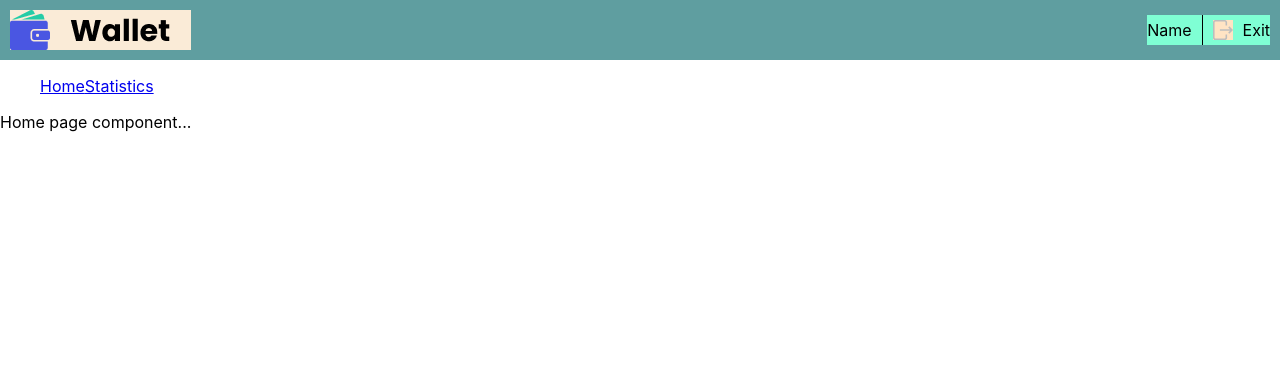
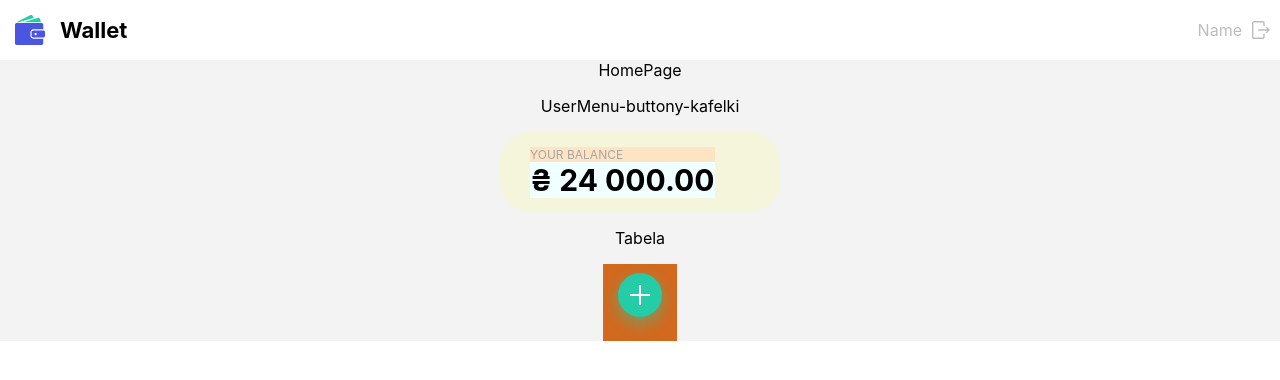
Before and after one commit to KarolKowalewicz/wallet-frontend, a React (Create React App) app: page / in a window 1280 px wide. Shown: the top 380 px of the page. Built offline with nearby package versions, Linux system fonts and the light colour scheme.

Commit message:
feature-components

```diff
--- a/src/App.jsx
+++ b/src/App.jsx
@@ -1,6 +1,7 @@
 import { lazy } from "react";
 import { Route, Routes, Navigate } from "react-router";
 import SharedLayout from "./components/SharedLayout/SharedLayout";
+import HomePage from "./pages/HomePage/HomePage";
 
 // const Home = lazy(() => import("./path/to/home/component"));
 // const Diagram = lazy(() => import("./path/to/diagram/component"));
@@ -16,7 +17,8 @@ function App() {
           index
           element={
             isUserLoggedIn ? (
-              <p>Home page component...</p>
+              // <p>Home page component...</p>
+              <HomePage />
             ) : (
               <Navigate to="/login" />
             )
--- /dev/null
+++ b/src/components/ButtonAdd/ButtonAdd.jsx
@@ -0,0 +1,48 @@
+import styles from './ButtonAdd.module.scss'
+
+import { ReactComponent as ButtonPlus } from './../../img/+ btn.svg';
+import { useState } from 'react';
+import ModalAddTrans from '../ModalAddTrans/ModalAddTrans';
+
+
+const ButtonAdd = () => {
+
+    const [ modal, setModal ] = useState(false)
+
+    const openModal = () => {
+        setModal(true);
+      };
+
+      const closeModal = () => {
+        setModal(false);
+      };
+
+
+     return(
+        <div className={styles.btnDiv}>
+            <ButtonPlus  className={styles.btn} onClick={openModal}/>
+
+
+            {modal && (
+                <ModalAddTrans onClose={closeModal}/>
+                //komponent
+
+                //ewentualne propsy
+
+            )}
+
+
+        </div>
+     )
+}
+
+export default ButtonAdd
+
+
+
+
+{/* <button className={styles.button}>+</button> */}
+            {/* <button  className={styles.btn2}><ButtonPlus/></button> */}
+
+
+            {/* //onClick={openModal} na buttonie lub na komponencie */}
--- /dev/null
+++ b/src/components/ButtonAdd/ButtonAdd.module.scss
@@ -0,0 +1,48 @@
+
+.btnDiv {
+    background-color: chocolate;
+    // display: flex;
+    // justify-content: end;
+
+}
+.btn {
+    cursor: pointer;
+    transition: transform 0.3s ease;
+    // box-shadow: 10px 10px ;
+
+    // width: 74px;
+
+
+}
+
+.btn:hover {
+    // width: 70px;
+    box-shadow: 10px 10px ;
+    transform: rotate(45deg);
+}
+
+
+// .button {
+//     width: 44px;
+//     height: 44px;
+
+//     background-color: #24CCA7;
+
+//     border-radius: 50%;
+//     border: none;
+
+//     color: #fff;
+//     font-size: 36px;
+// }
+
+// .btn {
+//     width: 44px;
+//     height: 44px;
+// }
+
+// .btn2 {
+//     width: 44px ;
+//     height: 44px;
+//     border: none;
+//     // border-radius: 50%;
+// }
--- a/src/components/Header/Header.jsx
+++ b/src/components/Header/Header.jsx
@@ -1,8 +1,10 @@
+
+import styles from './Header.module.scss';
+import { ReactComponent as Logo } from './../../img/logowallet.svg';
+import { ReactComponent as ExitDoor } from './../../img/exitdoor.svg';
 
 // import logo from './../../img/logowallet.png'
-import logoText from './../../img/logowallettext.png'
-import { ReactComponent as ExitDoor } from './../../img/exitdoor.svg';
-import styles from './Header.module.scss';
+// import logoText from './../../img/logowallettext.png'
 
 
 
@@ -10,9 +12,8 @@ const Header = () => {
     return(
         <div className={styles.header}>
             <div className={styles.header__logo}>
-                <img
-                // width={30} height={30}
-                src={logoText} alt="logo"/>
+                <Logo className={styles.header__logo__svg}/>
+                <h1 className={styles.header__logo__txt}>Wallet</h1>
             </div>
             <div className={styles.header__nav}>
                 <div className={styles.header__nav__name}>
@@ -20,7 +21,7 @@ const Header = () => {
                     </div>
                 <div className={styles.header__nav__exit}>
                     <ExitDoor className={styles.header__nav__exit__icon} />
-                    <p>Exit</p>
+                    <p className={styles.header__nav__exit__txt}>Exit</p>
                 </div>
             </div>
         </div>
@@ -46,3 +47,8 @@ export default Header
                 // width={30} height={30}
                 // src={logo} alt="logo"/>
                 // <h1>Wallet</h1>
+
+
+{/* <img
+                // width={30} height={30}
+                src={logoText} alt="logo"/> */}
--- a/src/components/Header/Header.module.scss
+++ b/src/components/Header/Header.module.scss
@@ -3,22 +3,35 @@
 
 .header {
     // heigth mobile 60 tablet 80
-    background-color: cadetblue;
+    // background-color: cadetblue;
     padding: 0 10px;
     display: flex;
     align-items: center;
     justify-content: space-between;
     height: 60px;
 
+    color: #BDBDBD;
+
 
     &__logo {
-        background-color: antiquewhite;
-        height: 40px;
+        // background-color: antiquewhite;
+        display: flex;
+        align-items: center;
+
+        gap: 10px;
+
+        &__svg {
+            height: 30px;
+        }
+        &__txt {
+            font-size: 22px;
+            color: black;
+        }
     }
 
     &__nav {
         height: 30px;
-        background-color: aquamarine;
+        // background-color: aquamarine;
         display: flex;
 
 
@@ -30,14 +43,28 @@
         }
 
         &__exit {
-            border-left: 1px solid;
             display: flex;
             align-items: center;
 
+            // od tablet
+            // border-left: 1px solid;
+
+
             &__icon {
-                background-color: bisque;
-                margin: 0 10px;
-                width: 20px;
+                // background-color: bisque;
+                height: 18px;
+
+                // od tablet
+                // margin: 0 10px;
+
+
+            }
+            &__txt {
+                display: none;
+
+                // od tablet
+
+                // display: block;
             }
         }
     }
--- /dev/null
+++ b/src/components/ModalAddTrans/ModalAddTrans.jsx
@@ -0,0 +1,19 @@
+import styles from './ModalAddTrans.module.scss'
+
+const ModalAddTrans = ({onClose}) => {
+
+    return(
+        <div className={styles.overlay}>
+            <div className={styles.content}>
+                <div className={styles.divBtn}>
+                    <button className={styles.btn} onClick={onClose}>x</button>
+                </div>
+                <p>AddTransaction</p>
+
+            </div>
+
+        </div>
+    )
+}
+
+export default ModalAddTrans
--- /dev/null
+++ b/src/components/ModalAddTrans/ModalAddTrans.module.scss
@@ -0,0 +1,27 @@
+
+.overlay {
+    position: fixed;
+    top: 0;
+    left: 0;
+    width: 100vw;
+    height: 100vh;
+    background-color: rgba(0, 0, 0, 0.25);
+
+    display: flex;
+    justify-content: center;
+    align-items: center;
+
+}
+
+.content {
+  background-color: #fff;
+}
+
+.divBtn {
+  display: flex;
+  justify-content: end;
+}
+
+.btn {
+
+}
--- a/src/components/SharedLayout/SharedLayout.jsx
+++ b/src/components/SharedLayout/SharedLayout.jsx
@@ -12,14 +12,14 @@ const SharedLayout = () => {
       <Header />
       <main>
         <nav>
-          <ul>
+          {/* <ul>
             <NavLink className={activePage} to="/home">
               Home
             </NavLink>
             <NavLink className={activePage} to="/diagram">
               Statistics
             </NavLink>
-          </ul>
+          </ul> */}
         </nav>
         <Suspense fallback={<p>Loading component...</p>}>
           <Outlet />
--- /dev/null
+++ b/src/pages/HomePage/HomePage.jsx
@@ -0,0 +1,20 @@
+import Balance from "../../components/Balance/Balance"
+import ButtonAdd from "../../components/ButtonAdd/ButtonAdd"
+import styles from './HomePage.module.scss';
+
+
+
+const HomePage = () => {
+
+    return(
+        <div className={styles.container}>HomePage
+            <p>UserMenu-buttony-kafelki</p>
+            <Balance />
+            <p>Tabela</p>
+            <ButtonAdd className={styles.btnAdd}/>
+
+        </div>
+    )
+}
+
+export default HomePage
--- /dev/null
+++ b/src/pages/HomePage/HomePage.module.scss
@@ -0,0 +1,18 @@
+
+
+.container {
+    background-color: rgba(255, 255, 255, 0.4);
+    // backdrop-filter: blur(25px);
+    background-color: rgba(224, 224, 224, 0.4);
+
+    display: flex;
+    flex-direction: column;
+    align-items: center;
+
+
+}
+
+.btnAdd {
+
+
+}
```
Also changed, not shown: src/img/+ btn.svg (added), 1 other file (tests, documents, lock files or other folders).
